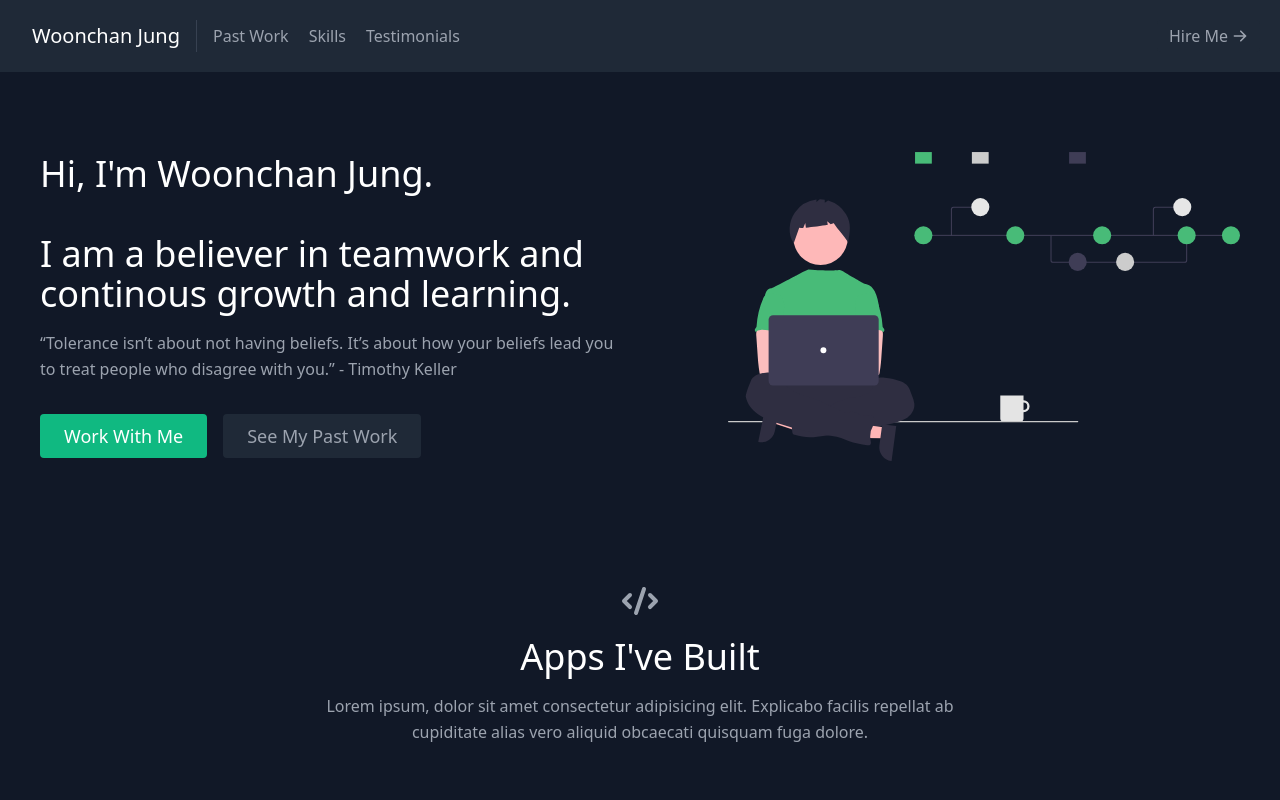
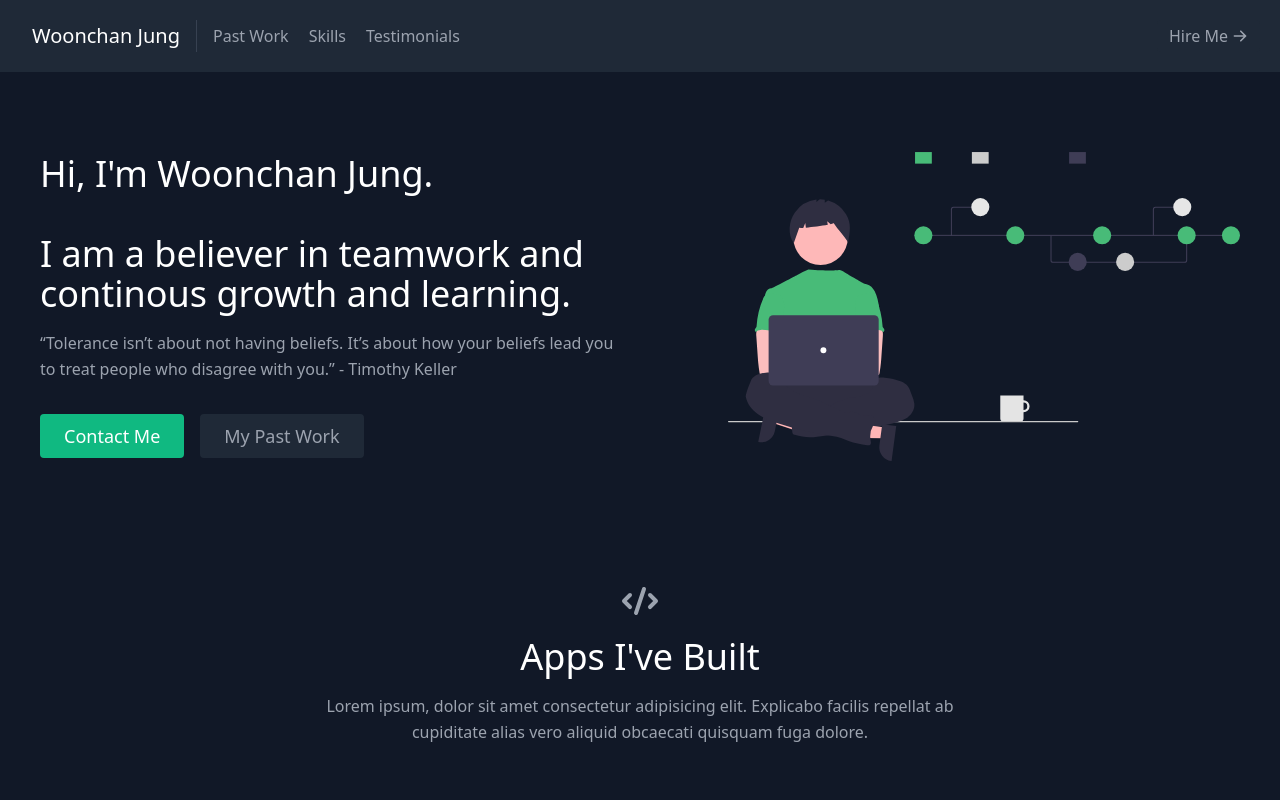
Before and after one commit to woonchanjung/Portfolio, a React (Create React App) app: page / in a window 1280 px wide. Shown: the top 800 px of the page. Built offline with nearby package versions, Linux system fonts and the light colour scheme.

Commit message:
Update check

```diff
--- a/src/components/About.js
+++ b/src/components/About.js
@@ -20,13 +20,13 @@ export default function About() {
               href="#contact"
               className="inline-flex text-white bg-green-500 border-0 py-2 px-6 focus:outline-none hover:bg-green-600 rounded text-lg"
             >
-              Work With Me
+              Contact Me
             </a>
             <a
               href="#projects"
               className="ml-4 inline-flex text-gray-400 bg-gray-800 border-0 py-2 px-6 focus:outline-none hover:bg-gray-700 hover:text-white rounded text-lg"
             >
-              See My Past Work
+              My Past Work
             </a>
           </div>
         </div>
--- a/src/components/Contact.js
+++ b/src/components/Contact.js
@@ -40,7 +40,7 @@ export default function Contact() {
             src="https://www.google.com/maps/embed/v1/place?q=4295+Outer+Traffic+Cir+long+beach&key=AIzaSyBFw0Qbyq9zTFTd-tUY6dZWTgaQzuU17R8"
           />
           <div className="bg-gray-900 relative flex flex-wrap py-6 rounded shadow-md">
-            <div className="lg:w-1/2 px-6">
+            <div className="lg:w-1/2 px-6">y
               <h2 className="title-font font-semibold text-white tracking-widest text-xs">
                 ADDRESS
               </h2>
```
